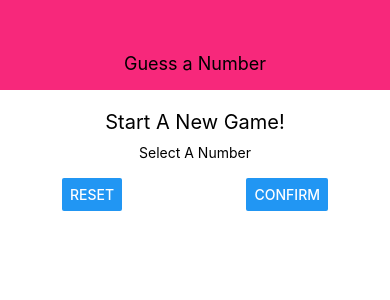
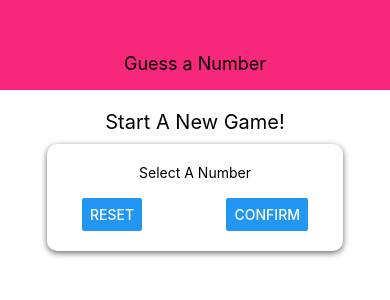
Before and after one commit to anamhussain2601/React-Native-App, a React Native app: screen / in a window 390 px wide. Shown: the top 300 px of the page. Built offline with nearby package versions, Linux system fonts and the light colour scheme.

Commit message:
created common component CARD

```diff
--- /dev/null
+++ b/components/Card.js
@@ -0,0 +1,25 @@
+import React, {useState} from 'react';
+import { StyleSheet, Text, View, Button, TextInput } from 'react-native';
+
+const Card = props => {
+    return (
+        <View style={{...styles.card, ...props.style}}>
+            {props.children}
+        </View>
+    )
+}
+
+const styles = StyleSheet.create({
+    card: {
+        shadowColor:'black',
+        shadowOffset: {width: 0, height: 2},
+        shadowRadius: 6,
+        shadowOpacity: 0.6,
+        backgroundColor: 'white',
+        elevation: 8,
+        padding : 20,
+        borderRadius:10
+    }
+})
+
+export default Card
--- a/screens/StartGameScreen.js
+++ b/screens/StartGameScreen.js
@@ -1,18 +1,20 @@
 import React, { useState } from 'react';
 import { StyleSheet, Text, View, Button , TextInput } from 'react-native';
+
+import Card from '../components/Card'
 
 const StartGameScreen = props => {
     return (
         <View style={styles.screen}>
             <Text style={styles.title }>Start A New Game!</Text>
-            <View style={styles.inputContainer}>
+            <Card style={styles.inputContainer}>
                 <Text>Select A Number</Text>
                 <TextInput />
                 <View style={styles.buttonContainer}>
                     <Button title="Reset" onPress={() => { }} />
                     <Button title="Confirm" onPress={() => { }} />
                 </View>
-            </View>
+            </Card>
         </View>
     )
 }
```
Also changed, not shown: 1 other file (tests, documents, lock files or other folders).
